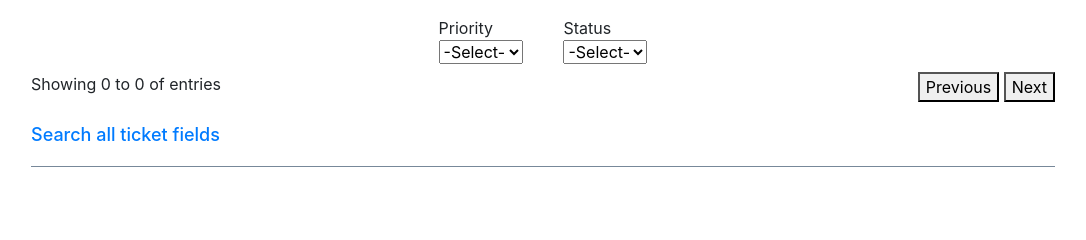
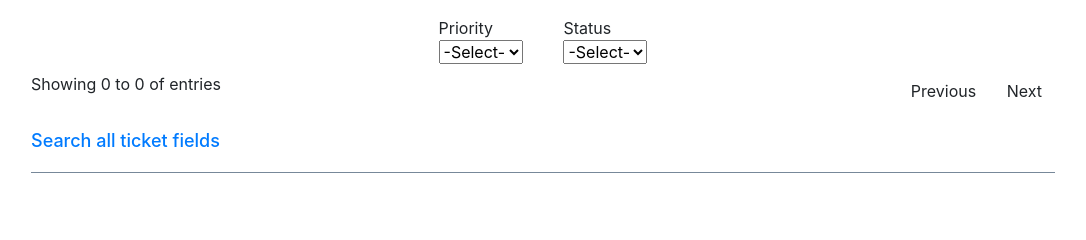
Before and after one commit to Anthony9698/BugTracker, a Django app: page /Tickets/ in a window 1280 px wide. Shown: the part 308-548 px from the top of the page, without its empty margins (97-1183 px from the left). Run offline with Django 3.2, Linux system fonts and the light colour scheme; some libraries are stand-ins or nearby versions.

Commit message:
Fixed styling of previous and next buttons on ticket page.

```diff
--- a/src/profiles/templates/tickets.html
+++ b/src/profiles/templates/tickets.html
@@ -57,8 +57,8 @@
             Showing 0 to 0 of entries
         </label>
         <div class="prev-next-buttons">
-            <button>Previous</button>
-            <button>Next</button>
+            <button class="btn">Previous</button>
+            <button class="btn">Next</button>
         </div>
     </div>
 
```
